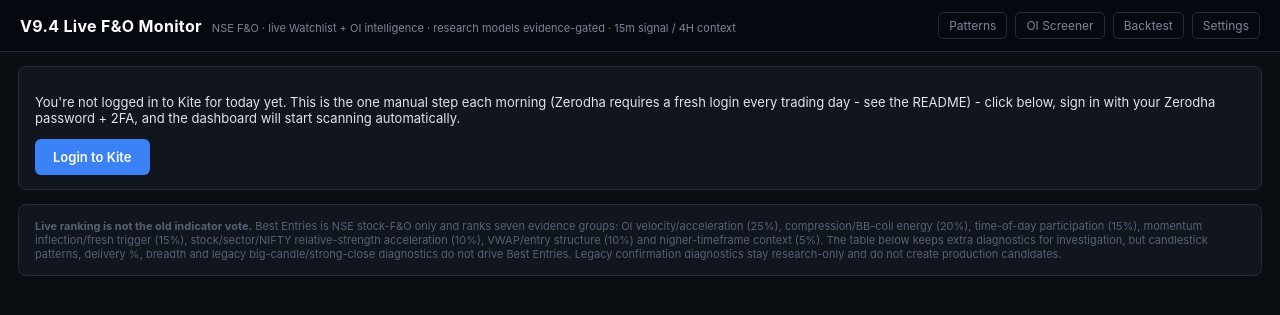
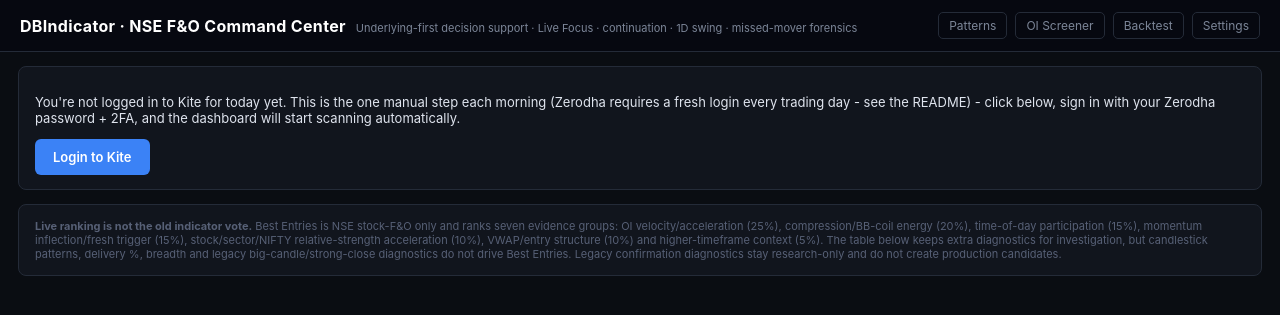
Before and after one commit to DJDDS/DBIndicator, a Python web app: template app/templates/index.html in a window 1280 px wide. Shown: the top 315 px of the page. Run offline with Jinja, Linux system fonts and the light colour scheme; the template is opened without the code that fills it, so the values that code supplies are empty.

Commit message:
Refresh dashboard brand around V12.3 command center

```diff
--- a/app/templates/index.html
+++ b/app/templates/index.html
@@ -525,14 +525,14 @@ div.card:has(> #early-radar-card) { display:none !important; }
 <div id="toast-wrap"></div>
 <header>
   <div class="brand">
-    <h1>V9.4 Live F&amp;O Monitor</h1>
-    <span class="tagline">NSE F&amp;O &middot; live Watchlist + OI intelligence &middot; research models evidence-gated &middot; 15m signal / 4H context</span>
+    <h1>DBIndicator · NSE F&amp;O Command Center</h1>
+    <span class="tagline">Underlying-first decision support &middot; Live Focus &middot; continuation &middot; 1D swing &middot; missed-mover forensics</span>
   </div>
   <div class="hdr-right">
     {% if logged_in %}
     <span class="hdr-pill"><span class="status-dot on"></span>Kite connected</span>
     <span class="hdr-pill" id="scan-status-text">Scanner {{ scan_status or "WAITING" }}</span>
-    <span class="hdr-pill" id="live-build-text" title="Live reliability runtime">V10.2.2 live</span>
+    <span class="hdr-pill" id="live-build-text" title="Current production architecture">V12.3 live architecture</span>
     <span class="hdr-pill" id="last-attempt-text">Attempt {{ last_scan_attempt or "—" }}</span>
     <span class="hdr-pill" id="last-scan-text">Success {{ last_scan or "waiting for first scan..." }}</span>
     <span class="hdr-pill"><span class="status-dot {{ 'on' if telegram_enabled else 'off' }}"></span>Telegram {{ 'on' if telegram_enabled else 'off' }}</span>
```
